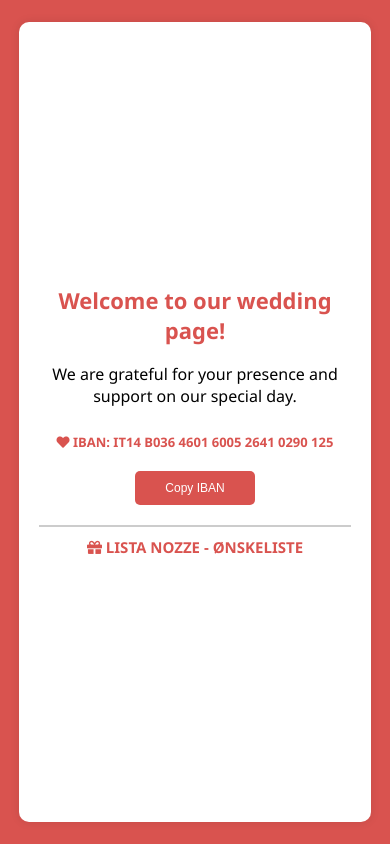
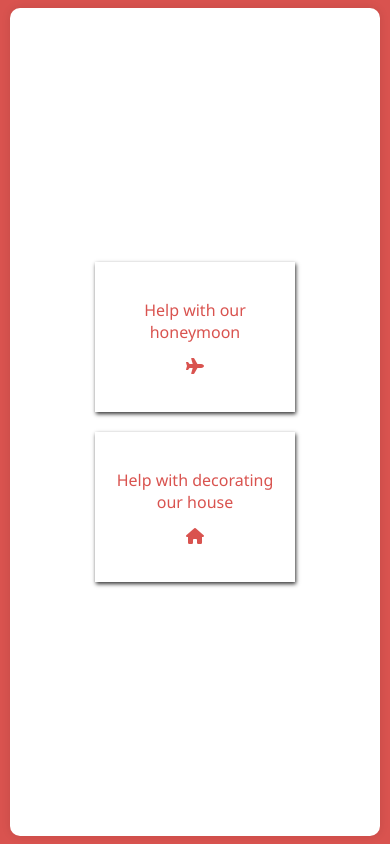
Before and after one commit to Xrosby/nicaemads.github.io, a plain HTML site: page index.html in a window 390 px wide. Drawn offline with Linux system fonts and the light colour scheme.

Commit message:
flipcard

```diff
--- a/index.html
+++ b/index.html
@@ -7,6 +7,74 @@
     <title>Lista Nozze - Ønskeliste</title>
     <link rel="stylesheet" href="https://cdnjs.cloudflare.com/ajax/libs/font-awesome/5.15.3/css/all.min.css">
     <style>
+        :root {
+            --cardSideOne: white;
+            --cardSideTwo: white;
+
+            --fontColorHeader: black;
+            --fontColorBody: white;
+
+            font-size: 16px;
+        }
+
+        * {
+            box-sizing: border-box;
+        }
+
+        p {
+            color: var(--fontColorBody);
+        }
+
+        body {
+            display: flex;
+            justify-content: center;
+            align-items: center;
+            flex-direction: column;
+        }
+
+        .cardContainer {
+            margin: 20px 0;
+        }
+
+        .card {
+            transform-style: preserve-3d;
+            perspective: 600;
+            cursor: pointer;
+            position: relative;
+            width: 400px;
+            height: 250px;
+            transition: all 0.5s ease;
+            box-shadow: 1px 2px 4px #333;
+        }
+
+        .side {
+            backface-visibility: hidden;
+            position: absolute;
+            overflow: hidden;
+            height: 100%;
+            width: 100%;
+            display: flex;
+            justify-content: center;
+            align-items: center;
+        }
+
+        .card_hover {
+            transform: rotateY(180deg);
+        }
+
+        .card--front {
+            font-size: 25px;
+            color: #d9534f;
+            font-weight: 300;
+            padding: 18px;
+            background-color: var(--cardSideOne);
+        }
+
+        .card--back {
+            transform: rotateY(180deg);
+            background-color: var(--cardSideTwo);
+        }
+
         body {
             font-family: 'Segoe UI', Tahoma, Geneva, Verdana, sans-serif;
             margin: 0;
@@ -19,8 +87,12 @@
         }
 
         .container {
+            display: flex;
+            justify-content: center;
+            align-items: center;
             text-align: center;
-            max-width: 80%;
+            height: 75%;
+            width: 80%;
             padding: 20px;
             border-radius: 10px;
             box-shadow: 0 0 10px rgba(0, 0, 0, 0.1);
@@ -81,7 +153,7 @@
         }
 
         #separator {
-            display:flex;
+            display: flex;
             flex-direction: column;
             align-items: center;
             border-bottom: 2px solid #ccc;
@@ -89,7 +161,7 @@
         }
 
         button {
-            width:120px;
+            width: 120px;
             background-color: #d9534f;
             color: #fff;
             border: none;
@@ -105,8 +177,20 @@
 
         /* Media Query for Tablets */
         @media only screen and (max-width: 768px) {
+
+
+            .card {
+                width: 250px;
+                height: 200px;
+            }
+
+            .card--front {
+                font-size: 18px;
+            }
+
             .container {
-                max-width: 90%;
+                width: 95%;
+                height:95%;
             }
 
             h1 {
@@ -119,15 +203,24 @@
 
             .listanozze,
             #lista-nozze {
-                font-size: 24px;
+                font-size: 14px;
             }
         }
 
         /* Media Query for Smartphones */
         @media only screen and (max-width: 480px) {
+            .card {
+                width: 200px;
+                height: 150px;
+            }
+
+            .card--front {
+                font-size: 16px;
+            }
+
             .container {
-                max-width: 80%;
-                height: 90%;
+                width: 95%;
+                height: 98%;
                 display: flex;
                 justify-content: center;
                 align-items: center;
@@ -143,7 +236,7 @@
 
             .listanozze,
             #lista-nozze {
-                font-size: 15px;
+                font-size: 13px;
             }
 
             .social-links a {
@@ -155,18 +248,43 @@
             }
         }
     </style>
+    <script src="https://kit.fontawesome.com/749e968ae4.js" crossorigin="anonymous"></script>
 </head>
 
 <body>
     <div class="container">
         <div>
-            <h2>Welcome to our wedding page!</h2>
-            <p>We are grateful for your presence and support on our special day.</p>
-            <div id="separator">
-                <h1 class="iban"><i class="fas fa-heart"></i> IBAN: IT14 B036 4601 6005 2641 0290 125</h1>
-                <button onclick="copyIBAN()">Copy IBAN</button>
+
+            <div class="cardContainer">
+                <div class="card" id="card">
+                    <div style="display:flex;flex-direction: column;" id="buttonFlip" class="card--front side">
+                        Help with our honeymoon
+                        <i style="margin-top:15px;" class="fa-solid fa-plane"></i>
+                    </div>
+                    <div class="card--back side">
+                        <div>
+                            <h1 class="iban"><i class="fas fa-heart"></i> IBAN: IT14 B036 4601 6005 2641 0290 125</h1>
+                            <button id="copy-iban" onclick="copyIBAN()">Copy IBAN</button>
+                        </div>
+                    </div>
+                </div>
             </div>
-            <a class="iban" id="lista-nozze" class="listanozze" href="#"><i class="fas fa-gift"></i> Lista nozze - Ønskeliste</a>
+
+            <div class="cardContainer">
+                <div class="card" id="card2">
+                    <div style="display:flex;flex-direction: column;" id="buttonFlip2" class="card--front side">
+                        Help with decorating our house
+                        <i style="margin-top:15px;" class="fas fa-house"></i>
+                    </div>
+                    <div class="card--back side">
+                        <a style="display:flex;flex-direction: column;" class="iban" id="lista-nozze" class="listanozze"
+                            href="#"><i style="font-size:20px" class="fas fa-gift"></i><span> Lista
+                                nozze </span>
+                            Ønskeliste</a>
+                    </div>
+                </div>
+            </div>
+
 
         </div>
     </div>
@@ -174,8 +292,25 @@
     <script>
         function copyIBAN() {
             navigator.clipboard.writeText("IT14 B036 4601 6005 2641 0290 125");
-            alert("IBAN copied to clipboard!");
+
+            const copyIbanBTN = document.getElementById('copy-iban')
+            copyIbanBTN.innerText = 'Copied!'
+
         }
+
+        const card = document.getElementById('card');
+        const buttonClick = document.getElementById('buttonFlip');
+        buttonClick.addEventListener('click', function () {
+            card.classList.add('card_hover');
+        });
+
+
+        const card2 = document.getElementById('card2');
+        const buttonClick2 = document.getElementById('buttonFlip2');
+        buttonClick2.addEventListener('click', function () {
+            card2.classList.add('card_hover');
+        });
+
     </script>
 </body>
 
```
